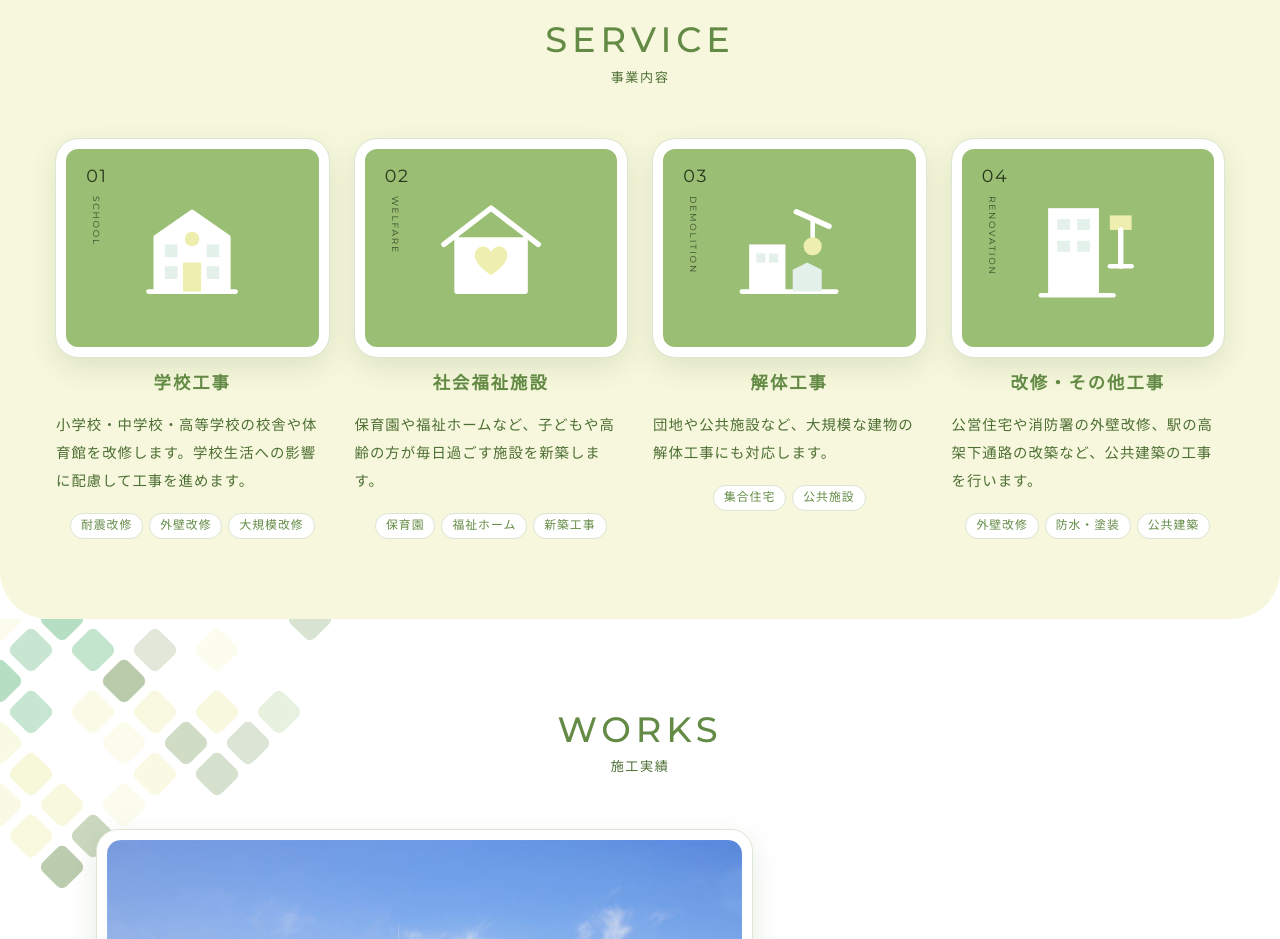
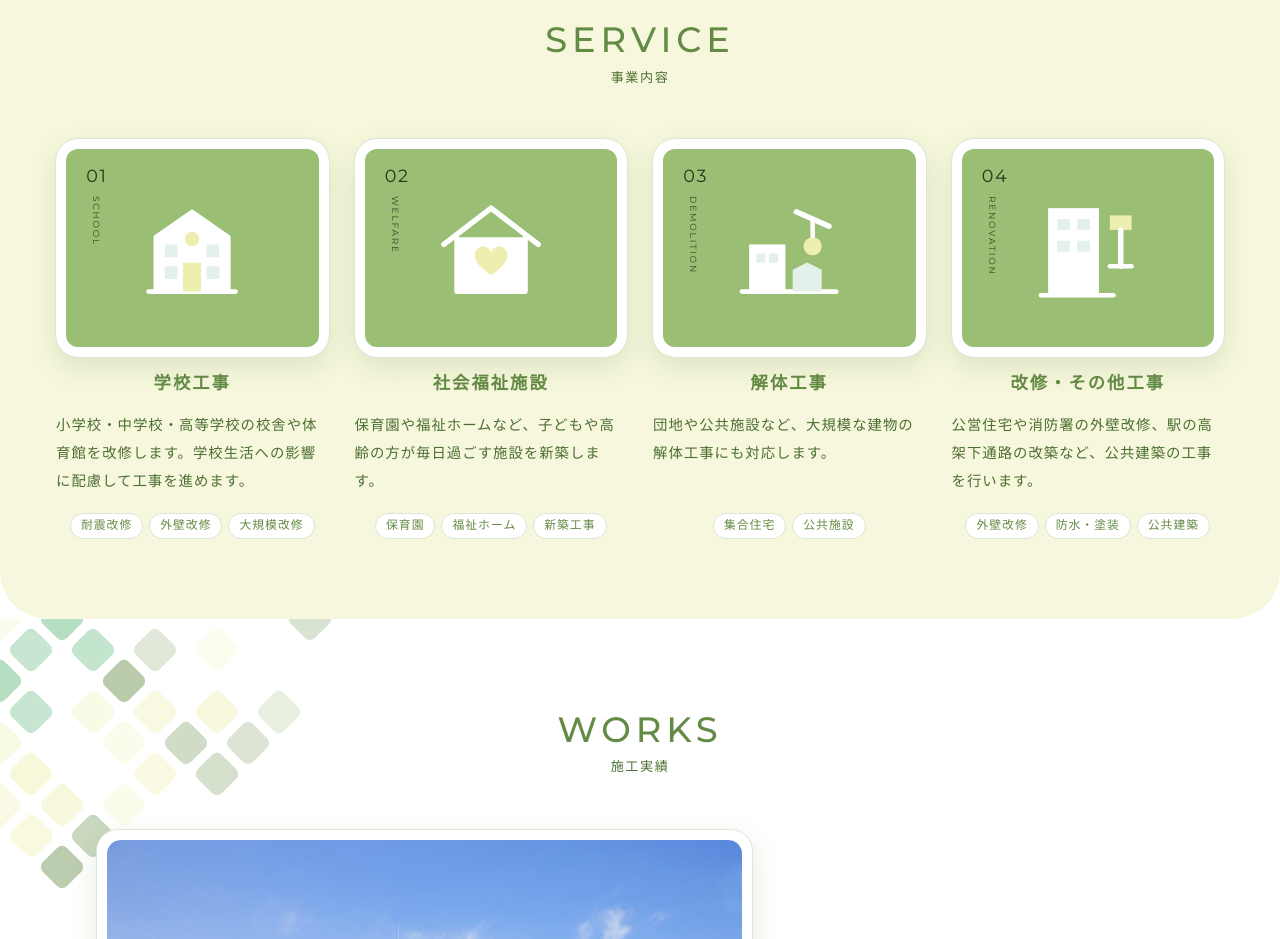
Before and after one commit to iwamoto-png/chikushi-kensetsu.github.io, a plain HTML site: page index.html in a window 1280 px wide. Shown: the part 1700-2639 px from the top of the page. Drawn offline with Linux system fonts and the light colour scheme; a web font is replaced by a local one.

Commit message:
Add files via upload

```diff
--- a/index.html
+++ b/index.html
@@ -261,7 +261,8 @@ a.apic:hover span { color: var(--cta); border-color: var(--cta); }
 
 /* SERVICE */
 .services { display: grid; grid-template-columns: repeat(4, 1fr); gap: 26px; }
-.svc { display: grid; gap: 14px; align-content: start; }
+/* 絵・見出し・説明・タグの4段。説明の段を伸ばして、タグを各カードの一番下にそろえる */
+.svc { display: grid; gap: 14px; grid-template-rows: auto auto 1fr auto; }
 .svc-pic { position: relative; aspect-ratio: 5 / 4; display: grid; place-items: center; }
 .svc-pic svg.ic { width: 46%; height: auto; }
 .svc-num { position: absolute; top: 9%; left: 8%; font-family: var(--en); font-size: 1.1rem; color: var(--on-mint); letter-spacing: .1em; line-height: 1; }
```
